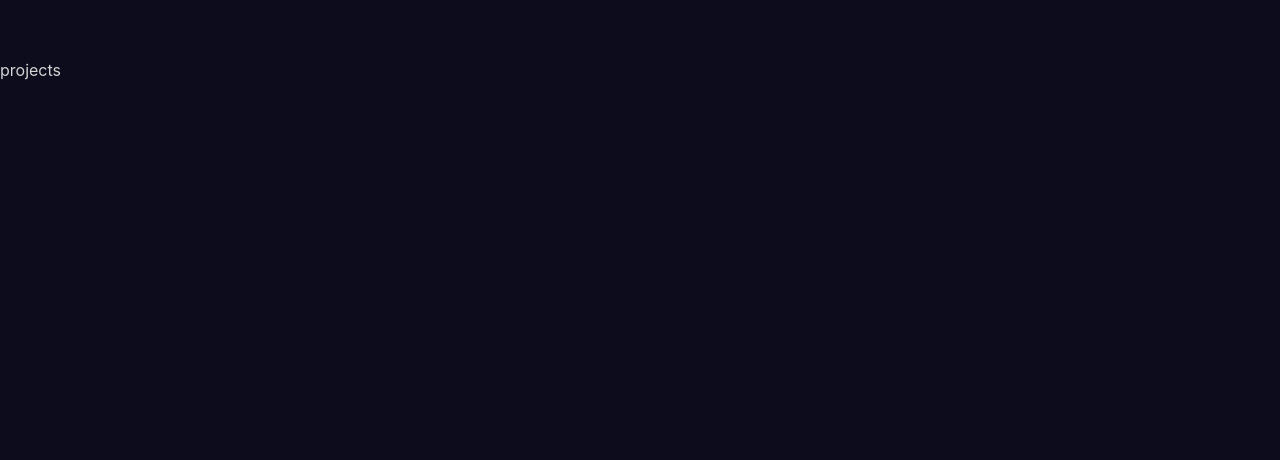
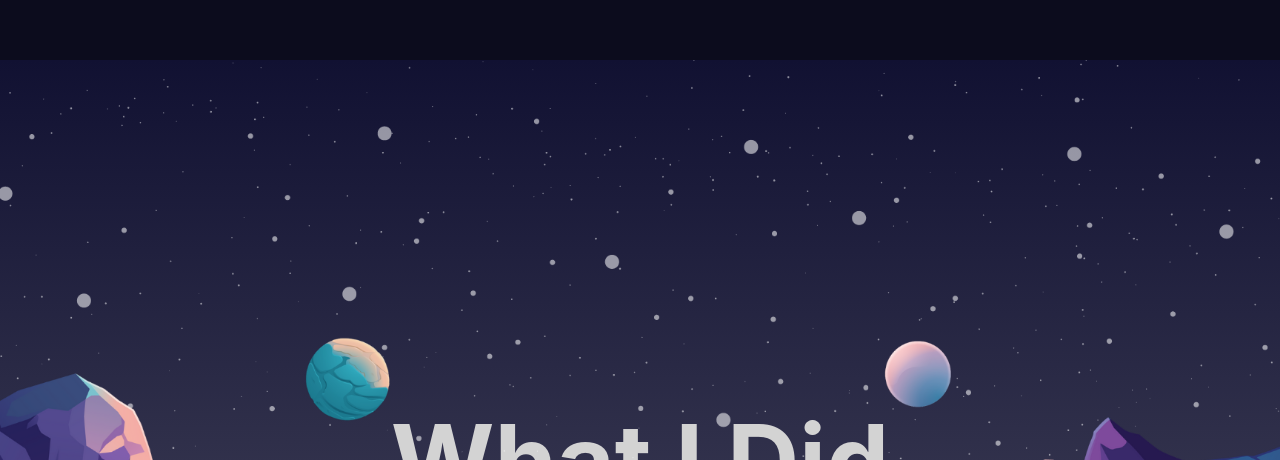
Before and after one commit to kdChary/my-portfolio, a React (Create React App) app: page / in a window 1280 px wide. Shown: the part 2340-2800 px from the top of the page. Built offline with nearby package versions, Linux system fonts and the light colour scheme.

Commit message:
parallex appended

```diff
--- a/src/App.js
+++ b/src/App.js
@@ -2,6 +2,7 @@ import React from 'react'
 import './App.css'
 import Navbar from './components/navbar'
 import Hero from './components/Hero';
+import Parallax from './components/parallax';
 
 const App = () => {
   return (
@@ -10,9 +11,17 @@ const App = () => {
 				<Navbar />
 				<Hero />
 			</section>
-			<section id="About">Portfolio</section>
-			<section id="Skills">Skills</section>
-			<section id="Projects">projects</section>
+
+			<section id="Skills">
+				<Parallax type="Skills" />
+			</section>
+
+			<section id="About">About</section>
+
+			<section id="Projects">
+				<Parallax type="Projects" />
+			</section>
+
 			<section id="Contact">contact</section>
 		</div>
 	);
```
